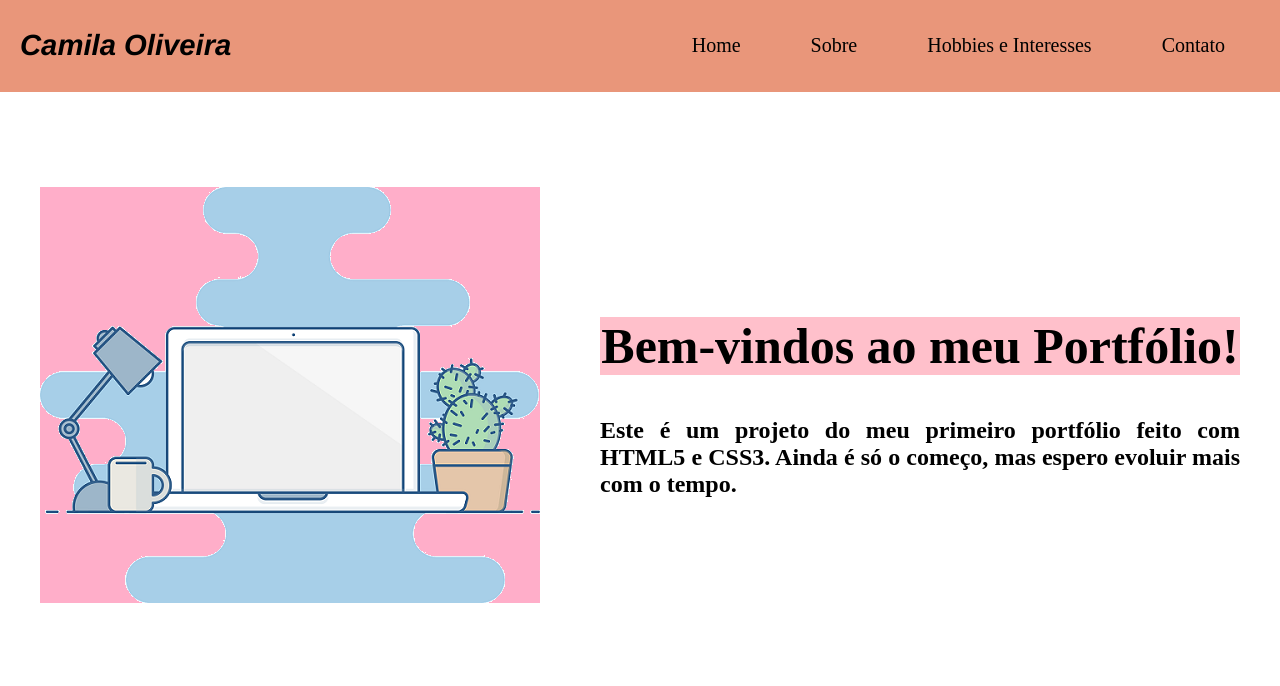
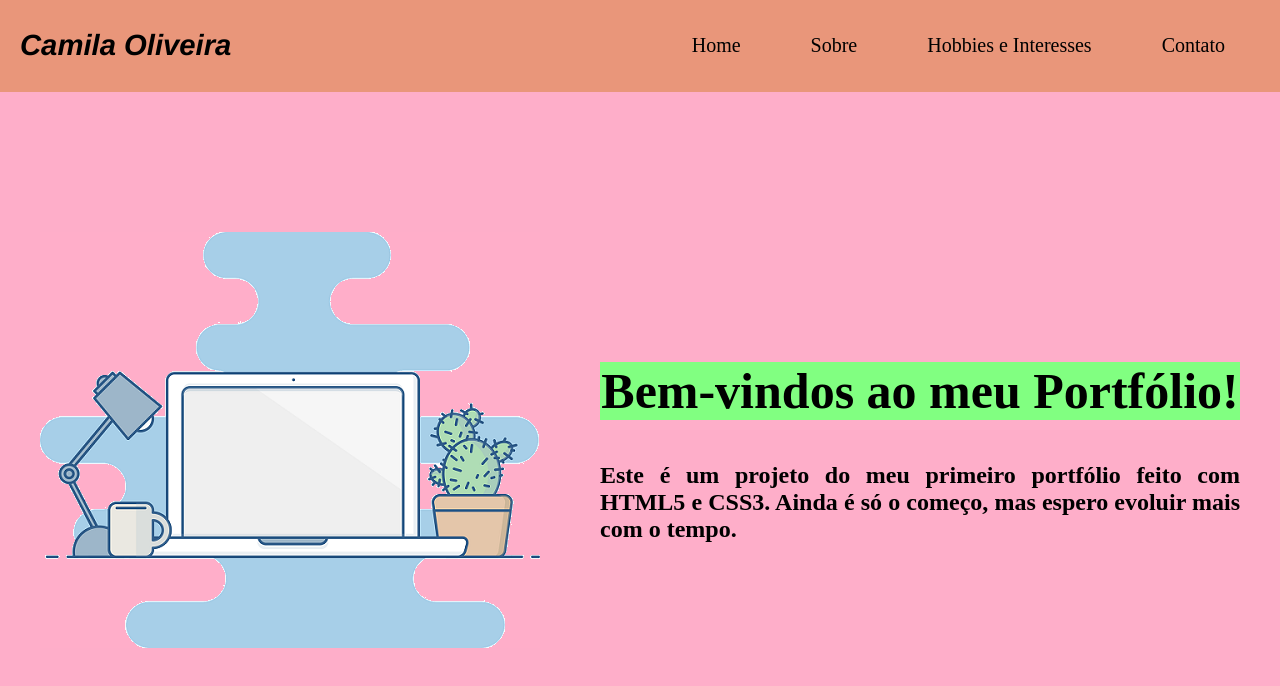
Before and after one commit to Cxmxla/Portfolio, a plain HTML site: page index.html in a window 1280 px wide. Drawn offline with Linux system fonts and the light colour scheme.

Commit message:
Update Home.css

```diff
--- a/CSS/Home.css
+++ b/CSS/Home.css
@@ -91,7 +91,7 @@ a{
 
 body{
     margin:0;
-    background-image:url("Imagens/Fundo_1.jpg");
+    background-color: #FEAEC9;
     background-attachment: fixed;
     background-repeat: no-repeat;
     background-size: cover;
@@ -100,7 +100,7 @@ body{
 
 .container{
     display:flex;
-    height:610px;
+    height:700px;
     flex-direction: row;
     flex-wrap: nowrap;
     justify-content: center;
@@ -126,12 +126,13 @@ body{
 
 .item h1, h2{
     width: 100%;
+    max-height: 100%
 }
 
 h1{
     text-align: center;
     font-size: 50px;
-    background-color: pink;
+    background-color:#81FF81;
 }
 
 h2{
```
